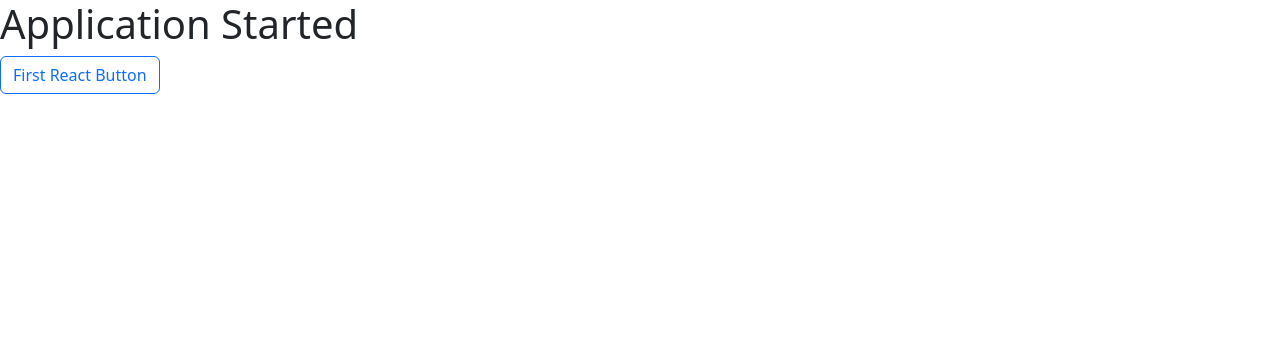
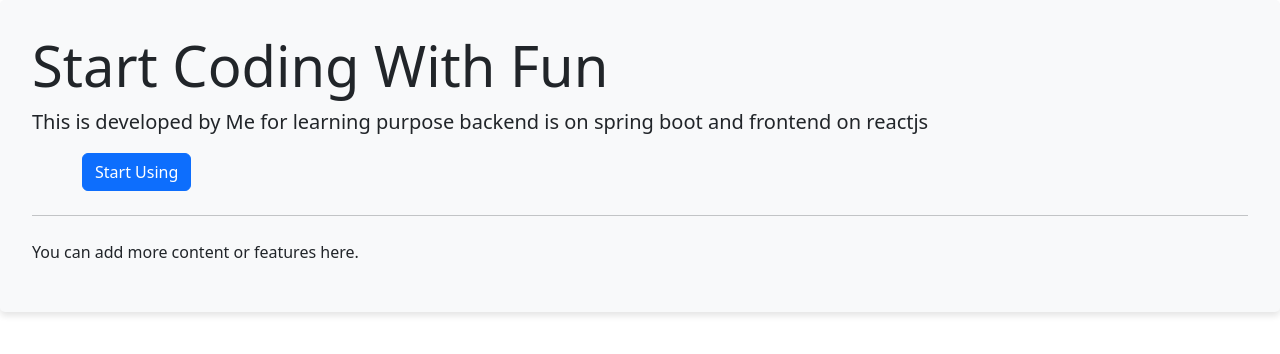
Before and after one commit to yadavikas004/youtube-courses, a React (Create React App) app: page / in a window 1280 px wide. Shown: the top 354 px of the page. Built offline with nearby package versions, Linux system fonts and the light colour scheme.

Commit message:
jumbotron added

```diff
--- a/src/App.css
+++ b/src/App.css
@@ -37,36 +37,20 @@
   }
 }
 
-/* Own Jumbotron */
+/* Jumbotron.css */
 
-
-.container-fluid .jumbotron, .container .jumbotron {
-  border-radius: 6px;
-  padding-left: 15px;
-  padding-right: 15px;
+.jumbotron {
+  padding: 2rem;
+  margin-bottom: 2rem;
+  background-color: #f8f9fa; /* Customize the background color */
+  border-radius: 0.3rem;
+  box-shadow: 0 4px 6px rgba(0, 0, 0, 0.1);
 }
 
-@media screen and (min-width: 768px)
-{
-.container-fluid .jumbotron, .container .jumbotron {
-    padding-left: 60px;
-    padding-right: 60px;
-}
+.display-4 {
+  font-size: 2.5rem; /* Customize the font size */
 }
 
-@media screen and (min-width: 768px)
-{
-.jumbotron {
-    padding-bottom: 48px;
-    padding-top: 48px;
+.lead {
+  font-size: 1.25rem; /* Customize the font size */
 }
-}
-
-.jumbotron {
-  background-color: #eee;
-  padding-left: 60px;
-  padding-right: 60px;
-  margin-bottom: 30px;
-  padding-bottom: 30px;
-  padding-top: 30px;
-}
--- a/src/App.js
+++ b/src/App.js
@@ -1,25 +1,26 @@
 // import logo from './logo.svg';
 import React from 'react';
 import './App.css';
-import { Button } from 'reactstrap';
+// import { Button } from 'reactstrap';
 import 'react-toastify/dist/ReactToastify.css';
-import { ToastContainer, toast } from 'react-toastify';
-// import Home from './components/Home';
+import { ToastContainer } from 'react-toastify'; // here toast removed
+import Home from './components/Home';
 // import Header from './components/Header';
 
 function App() {
 
-  const btnHandle = () => {
-    toast.success("done...",{
-      position:"top-center"
-    });
-  }
+  // const btnHandle = () => {
+  //   toast.success("done...",{
+  //     position:"top-center"
+  //   });
+  // }
 
   return (
     <div>
       <ToastContainer />
-      <h1>Application Started</h1>
-      <Button outline color="primary" onClick={btnHandle}>First React Button</Button>
+      <Home/>
+      {/* <h1>Application Started</h1> */}
+      {/* <Button outline color="primary" onClick={btnHandle}>First React Button</Button> */}
 
     </div>
   );
--- a/src/components/Home.js
+++ b/src/components/Home.js
@@ -1,17 +1,28 @@
 import React from "react";
-import {Container,Button} from "reactstrap";
+import { Container, Button } from "reactstrap";
+import { toast } from 'react-toastify';
 import '../App.css';
 
 
 const Home = () => {
-    return(
+    const btnHandle = () => {
+        toast.success("done...",{
+          position:"top-center"
+        });
+      }
+
+    return (
         <div>
-            <div class="jumbotron">
-                <h1>Start Coding With Fun</h1>
-                <p>This is developed by Me for learning purpose backend is on spring boot and frontend on reactjs</p>
+            <div className="jumbotron">
+                <h1 className="display-4"> Start Coding With Fun</h1>
+                <p className="lead">This is developed by Me for learning purpose backend is on spring boot and frontend on reactjs</p>
                 <Container>
-                    <Button color="primary">Start Using</Button>
+                    <Button color="primary" onClick={btnHandle}>Start Using</Button>
                 </Container>
+                <hr className="my-4" />
+                <p>
+                    You can add more content or features here.
+                </p>
             </div>
 
         </div>
```
